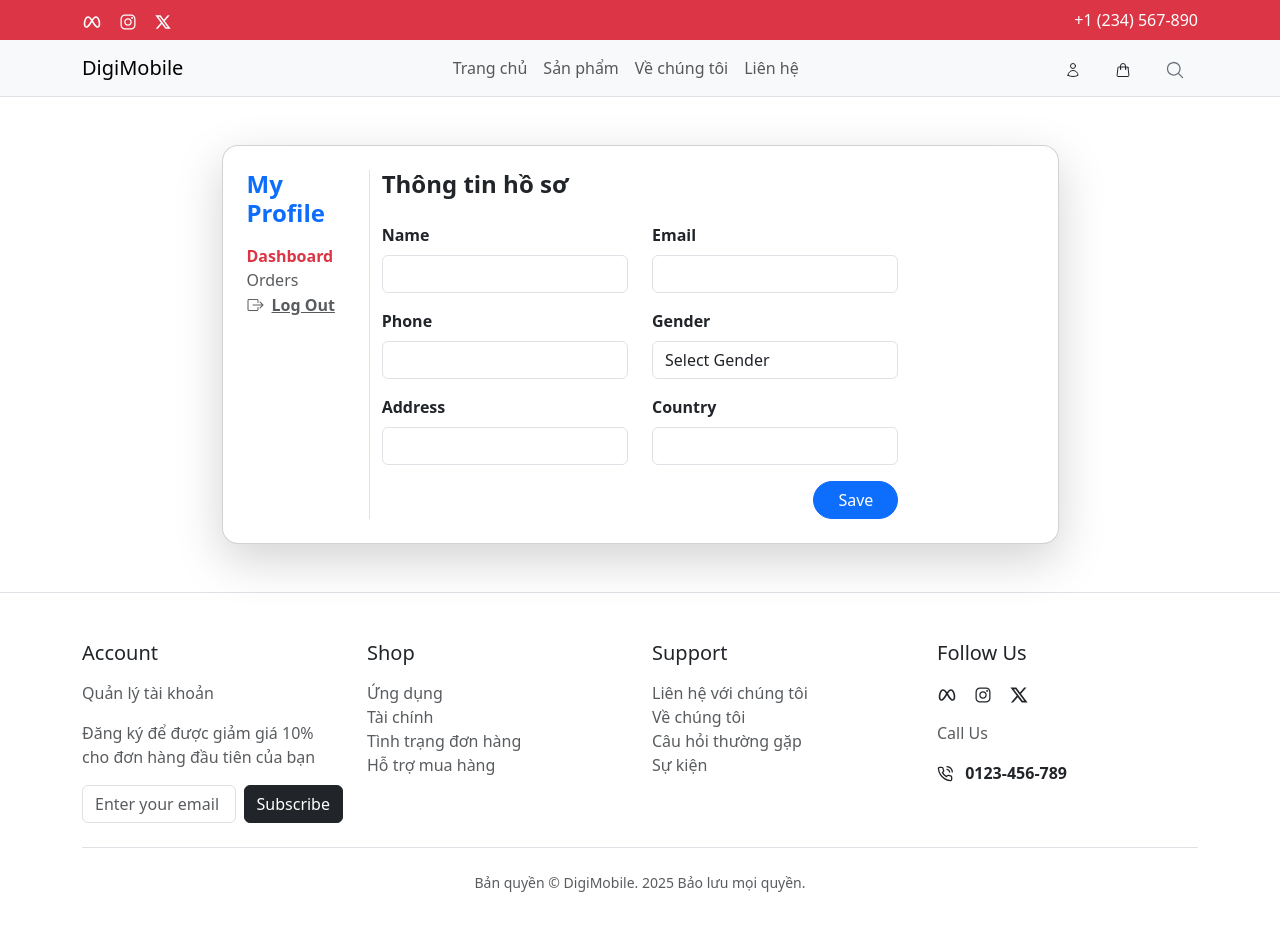
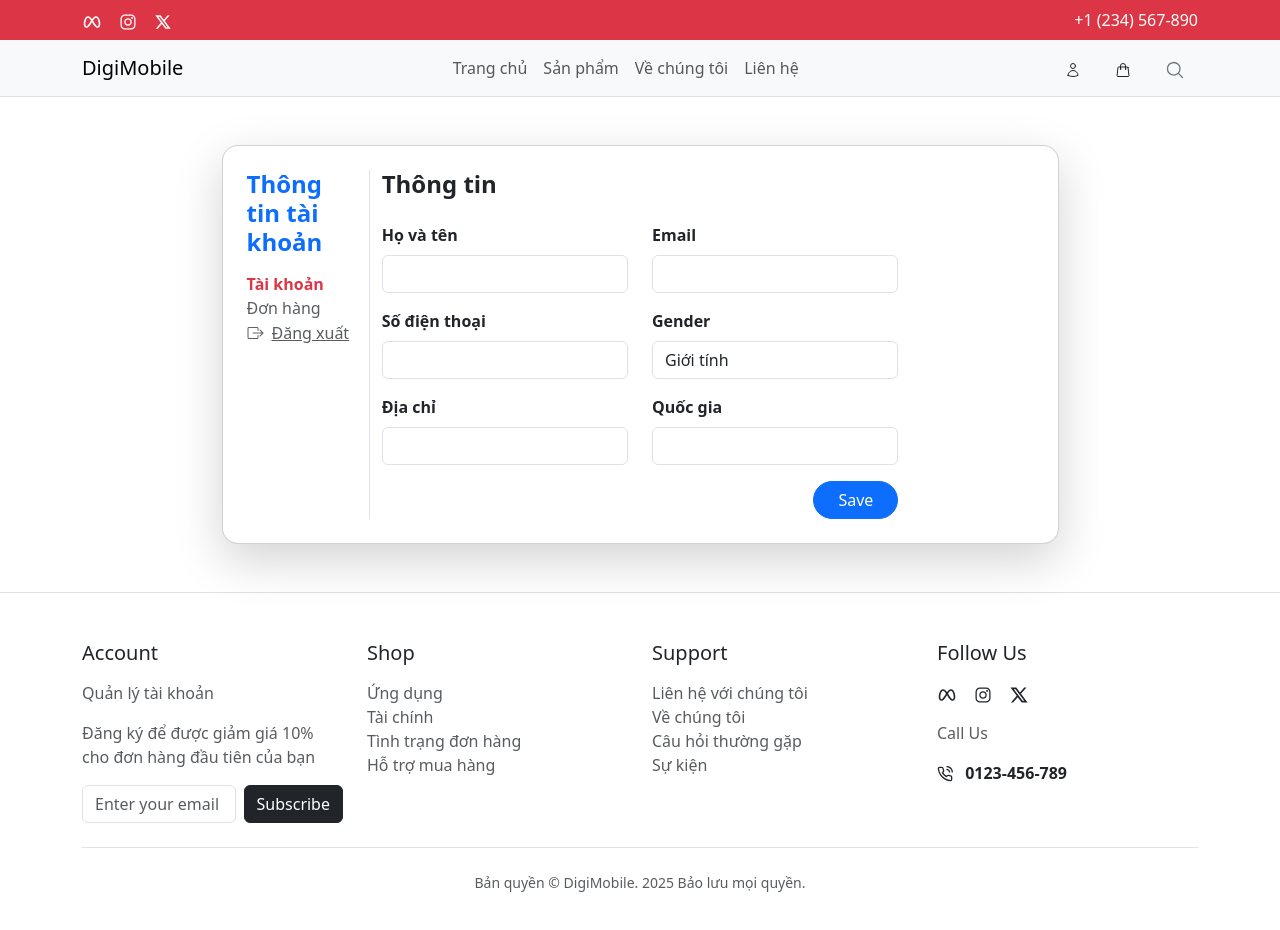
Before and after one commit to LmNgn/DigiMobile, a React (Vite) app: page /profile in a window 1280 px wide. Shown: the top 930 px of the page. Built offline with nearby package versions, Linux system fonts and the light colour scheme; no server answers.

Commit message:
minor fix

```diff
--- a/src/pages/client/components/Layout/Banner.tsx
+++ b/src/pages/client/components/Layout/Banner.tsx
@@ -1,4 +1,3 @@
-import React from 'react'
 import bannerImg from '../../../../assets/image1.png'
 import { Link } from 'react-router-dom'
 const Banner = () => {
@@ -16,9 +15,9 @@ const Banner = () => {
           <h1 className="display-3 fw-bold text-uppercase text-white">
             SMART<br />LIVING
           </h1>
-          <p className="fs-5 text-white">Worldwide shipping</p>
+          <p className="fs-5 text-white">Giao hàng toàn quốc</p>
           <Link to="#" className="btn btn-light text-dark fw-semibold px-4 py-2 mt-3">
-            Shop Now
+            Mua ngay
           </Link>
         </div>
       </div>
--- a/src/pages/client/components/Product/ProductDetail.tsx
+++ b/src/pages/client/components/Product/ProductDetail.tsx
@@ -100,7 +100,7 @@ const ProductDetail = () => {
             <div className="row">
                 {/* Thumbnails */}
                 <div className="col-md-1 d-flex flex-column gap-2">
-                    {selectedProduct.images?.map((img, index) => (
+                    {selectedProduct.images?.map((img:any, index:number) => (
                         <img
                             key={index}
                             src={img.url}
--- a/src/pages/client/context/userContext.tsx
+++ b/src/pages/client/context/userContext.tsx
@@ -29,7 +29,7 @@ import {
   export const useUser = (): UserContextType => {
     const context = useContext(UserContext);
     if (context === undefined) {
-      throw new Error("useUser must be used within a UserProvider");
+      throw new Error("useUser phải được nằm trong UserProvider");
     }
     return context;
   };
--- a/src/pages/client/pages/Profile.tsx
+++ b/src/pages/client/pages/Profile.tsx
@@ -1,4 +1,4 @@
-import React, { useEffect, useState } from "react";
+import { useEffect, useState } from "react";
 import { Form, Button, Container, Row, Col, Card } from "react-bootstrap";
 import { Link } from "react-router-dom";
 import { useUser } from "../context/userContext";
@@ -28,7 +28,7 @@ const Profile = () => {
     }
   }, [user?.id]);
 
-  const handleChange = (e) => {
+  const handleChange = (e: any) => {
     const { name, value } = e.target;
     setProfileData({ ...profileData, [name]: value });
   };
@@ -49,41 +49,33 @@ const Profile = () => {
       <Card className="p-4 shadow-lg w-75 rounded-4">
         <Row>
           <Col md={2} className="border-end">
-            <h4 className="fw-bold text-primary">My Profile</h4>
+            <h4 className="fw-bold text-primary">Thông tin tài khoản</h4>
             <ul className="list-unstyled mt-3">
               <li>
-                <Link to="/profile" className="text-danger fw-bold text-decoration-none">Dashboard</Link>
+                <Link to="/profile" className="text-danger fw-bold text-decoration-none">Tài khoản</Link>
               </li>
               <li>
-                <Link to="/prorder" className="text-muted text-decoration-none">Orders</Link>
+                <Link to="/prorder" className="text-muted text-decoration-none">Đơn hàng</Link>
               </li>
+              {/* Nút đăng xuất */}
               <Button
                 variant="link"
                 onClick={logout}
                 className="text-muted p-0 d-flex align-items-center"
-                style={{
-                  fontWeight: 'bold',
-                  transition: 'color 0.3s, background-color 0.3s',
-                }}
-                onMouseEnter={(e) => {
-                  e.target.style.color = '#dc3545';
-                }}
-                onMouseLeave={(e) => {
-                  e.target.style.color = '#6c757d';
-                }}
+
               >
                 <i className="bi bi-box-arrow-right me-2"></i>
-                Log Out
+                Đăng xuất
               </Button>
             </ul>
           </Col>
           <Col md={8}>
-            <h4 className="fw-bold mb-4">Thông tin hồ sơ</h4>
+            <h4 className="fw-bold mb-4">Thông tin</h4>
             <Form>
               <Row className="mb-3">
                 <Col md={6}>
                   <Form.Group>
-                    <Form.Label className="fw-semibold">Name</Form.Label>
+                    <Form.Label className="fw-semibold">Họ và tên</Form.Label>
                     <Form.Control type="text" name="name" value={profileData.name} onChange={handleChange} />
                   </Form.Group>
                 </Col>
@@ -97,7 +89,7 @@ const Profile = () => {
               <Row className="mb-3">
                 <Col md={6}>
                   <Form.Group>
-                    <Form.Label className="fw-semibold">Phone</Form.Label>
+                    <Form.Label className="fw-semibold">Số điện thoại</Form.Label>
                     <Form.Control type="text" name="phone" value={profileData.phone} onChange={handleChange} />
                   </Form.Group>
                 </Col>
@@ -105,10 +97,10 @@ const Profile = () => {
                   <Form.Group>
                     <Form.Label className="fw-semibold">Gender</Form.Label>
                     <Form.Control as="select" name="gender" value={profileData.gender} onChange={handleChange}>
-                      <option value="">Select Gender</option>
-                      <option value="Male">Male</option>
-                      <option value="Female">Female</option>
-                      <option value="Other">Other</option>
+                      <option value="">Giới tính</option>
+                      <option value="Male">Nam</option>
+                      <option value="Female">Nữ</option>
+                      <option value="Other">Khác</option>
                     </Form.Control>
                   </Form.Group>
                 </Col>
@@ -116,13 +108,13 @@ const Profile = () => {
               <Row className="mb-3">
                 <Col md={6}>
                   <Form.Group>
-                    <Form.Label className="fw-semibold">Address</Form.Label>
+                    <Form.Label className="fw-semibold">Địa chỉ</Form.Label>
                     <Form.Control type="text" name="address" value={profileData.address} onChange={handleChange} />
                   </Form.Group>
                 </Col>
                 <Col md={6}>
                   <Form.Group>
-                    <Form.Label className="fw-semibold">Country</Form.Label>
+                    <Form.Label className="fw-semibold">Quốc gia</Form.Label>
                     <Form.Control type="text" name="country" value={profileData.country} onChange={handleChange} />
                   </Form.Group>
                 </Col>
```
Also changed, not shown: src/pages/admin/Home.tsx (line endings or trailing spaces).
